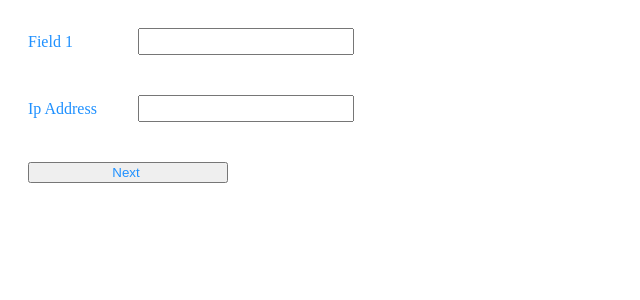
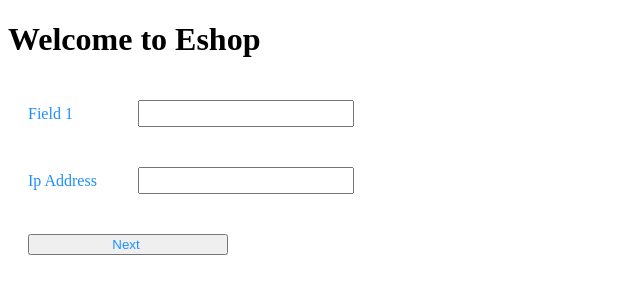
Before and after one commit to catchsrini2004/FormAssess, an Angular app: page /home in a window 1280 px wide. Shown: the top 300 px of the page, without its empty margins (0-640 px from the left). Built offline with nearby package versions, Linux system fonts and the light colour scheme.

Commit message:
changes for test sample

```diff
--- a/src/app/app.component.html
+++ b/src/app/app.component.html
@@ -1,4 +1,4 @@
 
-
+ <h1>Welcome to Eshop</h1>
 
 <router-outlet></router-outlet>
```
Also changed, not shown: dummy.txt (added).
